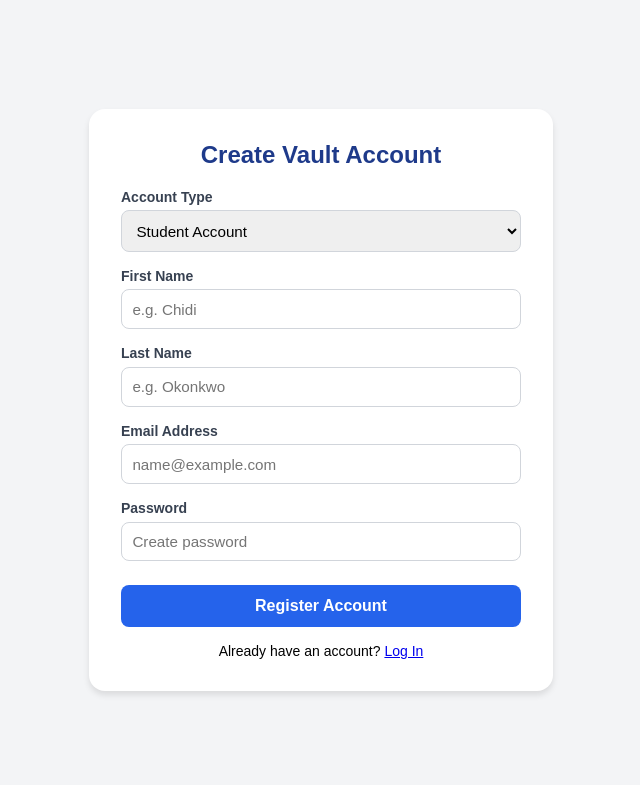
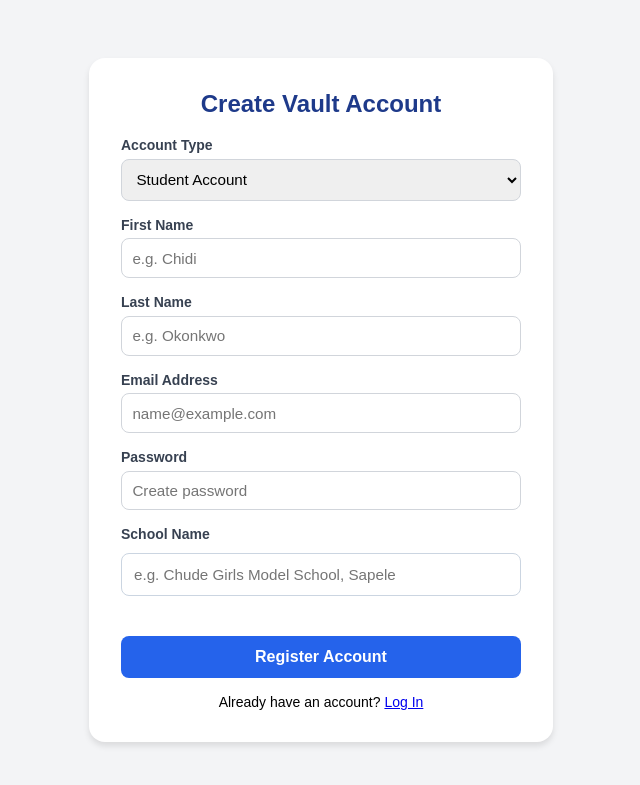
Before and after one commit to ogodoafure-ux/eduvault, a Node server app: page /register in a window 1280 px wide. Shown: the top 785 px of the page, without its empty margins (319-959 px from the left). Run offline with Node 20, Linux system fonts and the light colour scheme.

Commit message:
Add multi-school admin accounts and school-level student isolation

```diff
--- a/server.js
+++ b/server.js
@@ -17,13 +17,13 @@ async function initDB() {
             ALTER TABLE users ADD COLUMN IF NOT EXISTS last_name VARCHAR(100);
             ALTER TABLE users ADD COLUMN IF NOT EXISTS state VARCHAR(100) DEFAULT 'Nigeria';
             ALTER TABLE users ADD COLUMN IF NOT EXISTS profile_pic_url VARCHAR(255);
-            ALTER TABLE users ADD COLUMN IF NOT EXISTS is_admin BOOLEAN DEFAULT FALSE;
+            ALTER TABLE users ADD COLUMN IF NOT EXISTS is_admin BOOLEAN DEFAULT FALSE; ALTER TABLE users ADD COLUMN IF NOT EXISTS is_super_admin BOOLEAN DEFAULT FALSE; ALTER TABLE users ADD COLUMN IF NOT EXISTS school_name VARCHAR(200) DEFAULT 'General'; UPDATE users SET is_super_admin = TRUE WHERE email = 'admin@school.com';
             ALTER TABLE IF EXISTS subscriptions ADD COLUMN IF NOT EXISTS academic_class VARCHAR(255);
             CREATE TABLE IF NOT EXISTS subscriptions (id SERIAL PRIMARY KEY, user_id INT REFERENCES users(id) ON DELETE CASCADE, academic_class VARCHAR(255));
             CREATE TABLE IF NOT EXISTS student_results (id SERIAL PRIMARY KEY, user_id INT REFERENCES users(id) ON DELETE CASCADE, academic_class VARCHAR(255), term_number VARCHAR(50), file_name VARCHAR(255));
             CREATE TABLE IF NOT EXISTS grant_winners (id SERIAL PRIMARY KEY, user_id INT REFERENCES users(id) ON DELETE CASCADE, display_name VARCHAR(150), full_name VARCHAR(200), email VARCHAR(255), state VARCHAR(100), level VARCHAR(100), award VARCHAR(200), claim_code VARCHAR(50));
         `);
-        await pool.query("INSERT INTO users (email, password_hash, first_name, last_name, state, is_admin) VALUES ($1,$2,$3,$4,$5,$6) ON CONFLICT (email) DO NOTHING", ["admin@school.com", "admin123", "Principal", "Alimi", "Delta State", true]);
+        await pool.query("INSERT INTO users (email, password_hash, first_name, last_name, state, school_name, is_admin) VALUES ($1,$2,$3,$4,$5,$6,$7) ON CONFLICT (email) DO NOTHING", ["admin@school.com", "admin123", "Principal", "Alimi", "Delta State", true]);
         console.log("Cloud database tables verified!");
     } catch (err) { console.error("DB init:", err.message); }
 }
@@ -92,7 +92,7 @@ app.post("/login", async (req, res) => {
     try {
         const r = await pool.query("SELECT * FROM users WHERE email = $1", [String(req.body.email || "").toLowerCase().trim()]);
         if (r.rows.length > 0 && req.body.password === r.rows[0].password_hash) {
-            const u = r.rows[0]; req.session.userId = u.id; req.session.isAdmin = u.is_admin || false;
+            const u = r.rows[0]; req.session.userId = u.id; req.session.isAdmin = u.is_admin || false; req.session.isSuperAdmin = u.is_super_admin || (u.email === 'admin@school.com'); req.session.schoolName = u.school_name || 'General';
             req.session.user = { id: u.id, firstName: u.first_name, lastName: u.last_name, email: u.email, profilePicUrl: u.profile_pic_url || "" };
             return res.redirect(req.session.isAdmin ? "/admin/dashboard" : "/dashboard");
         }
@@ -101,9 +101,9 @@ app.post("/login", async (req, res) => {
 });
 app.get("/register", (req, res) => res.render("register"));
 app.post("/register", async (req, res) => {
-    const { email, password, firstName, lastName, role, state } = req.body;
+    const { email, password, firstName, lastName, role, state, schoolName } = req.body;
     try {
-        await pool.query("INSERT INTO users (email, password_hash, first_name, last_name, state, is_admin) VALUES ($1,$2,$3,$4,$5,$6)", [email.toLowerCase().trim(), password, firstName.trim(), lastName.trim(), state || "Nigeria", role === "registry" || role === "admin"]);
+        await pool.query("INSERT INTO users (email, password_hash, first_name, last_name, state, school_name, is_admin) VALUES ($1,$2,$3,$4,$5,$6,$7)", [email.toLowerCase().trim(), password, firstName.trim(), lastName.trim(), state || "Nigeria", (schoolName || "General").trim(), role === "registry" || role === "admin"]);
         res.redirect("/login");
     } catch (err) { console.error('Register err:', err.message); res.send('<h2>Registration error: ' + err.message + ' <a href="/register">Try again</a>.</h2>'); }
 });
@@ -122,11 +122,27 @@ app.get("/dashboard", async (req, res) => {
 app.get("/admin/dashboard", async (req, res) => {
     if (!req.session.userId || !req.session.isAdmin) return res.redirect("/login");
     try {
-        const resQuery = await pool.query("SELECT r.file_name, r.academic_class, r.term_number, u.first_name, u.last_name, u.email FROM student_results r JOIN users u ON r.user_id = u.id ORDER BY u.last_name ASC");
-        const stuQuery = await pool.query("SELECT id, first_name, last_name, email FROM users WHERE is_admin = FALSE ORDER BY first_name ASC");
+        const isSuper = req.session.isSuperAdmin || (req.session.user && req.session.user.email === "admin@school.com");
+        const sch = req.session.schoolName || "General";
+        const resQuery = isSuper
+            ? await pool.query("SELECT r.file_name, r.academic_class, r.term_number, u.first_name, u.last_name, u.email, u.school_name FROM student_results r JOIN users u ON r.user_id = u.id ORDER BY u.school_name ASC, u.last_name ASC")
+            : await pool.query("SELECT r.file_name, r.academic_class, r.term_number, u.first_name, u.last_name, u.email, u.school_name FROM student_results r JOIN users u ON r.user_id = u.id WHERE LOWER(u.school_name) = LOWER($1) ORDER BY u.last_name ASC", [sch]);
+        const stuQuery = isSuper
+            ? await pool.query("SELECT id, first_name, last_name, email, school_name FROM users WHERE is_admin = FALSE ORDER BY first_name ASC")
+            : await pool.query("SELECT id, first_name, last_name, email, school_name FROM users WHERE is_admin = FALSE AND LOWER(school_name) = LOWER($1) ORDER BY first_name ASC", [sch]);
+        const admQuery = isSuper ? await pool.query("SELECT id, first_name, last_name, email, school_name FROM users WHERE is_admin = TRUE AND email != 'admin@school.com' ORDER BY school_name ASC") : { rows: [] };
         const winQuery = await pool.query("SELECT * FROM grant_winners ORDER BY id DESC");
-        res.render("admin-dashboard", { user: req.session.user, uploadedResults: resQuery.rows, students: stuQuery.rows, winners: winQuery.rows.map(w => ({ id: w.id, displayName: w.display_name, fullName: w.full_name, email: w.email, state: w.state, level: w.level, award: w.award, claimCode: w.claim_code })) });
+        res.render("admin-dashboard", { user: req.session.user, isSuper, schoolName: sch, schoolAdmins: admQuery.rows, uploadedResults: resQuery.rows, students: stuQuery.rows, winners: winQuery.rows.map(w => ({ id: w.id, displayName: w.display_name, fullName: w.full_name, email: w.email, state: w.state, level: w.level, award: w.award, claimCode: w.claim_code })) });
     } catch (err) { res.status(500).send("Error loading admin dashboard."); }
+});
+
+app.post("/admin/create-school-admin", async (req, res) => {
+    if (!req.session.userId || !req.session.isAdmin) return res.redirect("/login");
+    const { schoolName, firstName, lastName, email, password, state } = req.body;
+    try {
+        await pool.query("INSERT INTO users (email, password_hash, first_name, last_name, state, school_name, is_admin, is_super_admin) VALUES ($1,$2,$3,$4,$5,$6,TRUE,FALSE)", [email.toLowerCase().trim(), password, firstName.trim(), lastName.trim(), state || "Delta State", schoolName.trim()]);
+    } catch (e) { console.error("School admin err:", e.message); }
+    res.redirect("/admin/dashboard");
 });
 app.post("/admin/add-winner", async (req, res) => {
     if (!req.session.userId || !req.session.isAdmin) return res.redirect("/login");
@@ -167,7 +183,7 @@ app.get("/paystack/callback", (req, res) => {
                     await unlockStudentTerm(uid, m.class_id || "PRIMARY_1", m.term_number || "1");
                     if (uid && !req.session.userId) {
                         const uRes = await pool.query("SELECT * FROM users WHERE id = $1", [uid]);
-                        if (uRes.rows.length > 0) { const u = uRes.rows[0]; req.session.userId = u.id; req.session.isAdmin = u.is_admin || false; req.session.user = { id: u.id, firstName: u.first_name, lastName: u.last_name, email: u.email, profilePicUrl: u.profile_pic_url || "" }; }
+                        if (uRes.rows.length > 0) { const u = uRes.rows[0]; req.session.userId = u.id; req.session.isAdmin = u.is_admin || false; req.session.isSuperAdmin = u.is_super_admin || (u.email === 'admin@school.com'); req.session.schoolName = u.school_name || 'General'; req.session.user = { id: u.id, firstName: u.first_name, lastName: u.last_name, email: u.email, profilePicUrl: u.profile_pic_url || "" }; }
                     }
                 }
             } catch (e) {}
--- a/views/register.ejs
+++ b/views/register.ejs
@@ -37,7 +37,8 @@
             <label>Password</label>
             <input type="password" name="password" required placeholder="Create password">
 
-            <button type="submit">Register Account</button>
+            <div style="margin-bottom:1rem;"><label style="display:block;font-weight:bold;margin-bottom:0.35rem;">School Name</label><input type="text" name="schoolName" placeholder="e.g. Chude Girls Model School, Sapele" required style="width:100%;padding:0.75rem;border:1px solid #cbd5e1;border-radius:0.5rem;box-sizing:border-box;"></div>
+<button type="submit">Register Account</button>
         </form>
         <div class="link">Already have an account? <a href="/login">Log In</a></div>
     </div>
```
Also changed, not shown: views/admin-dashboard.ejs (+21 -0 lines).
